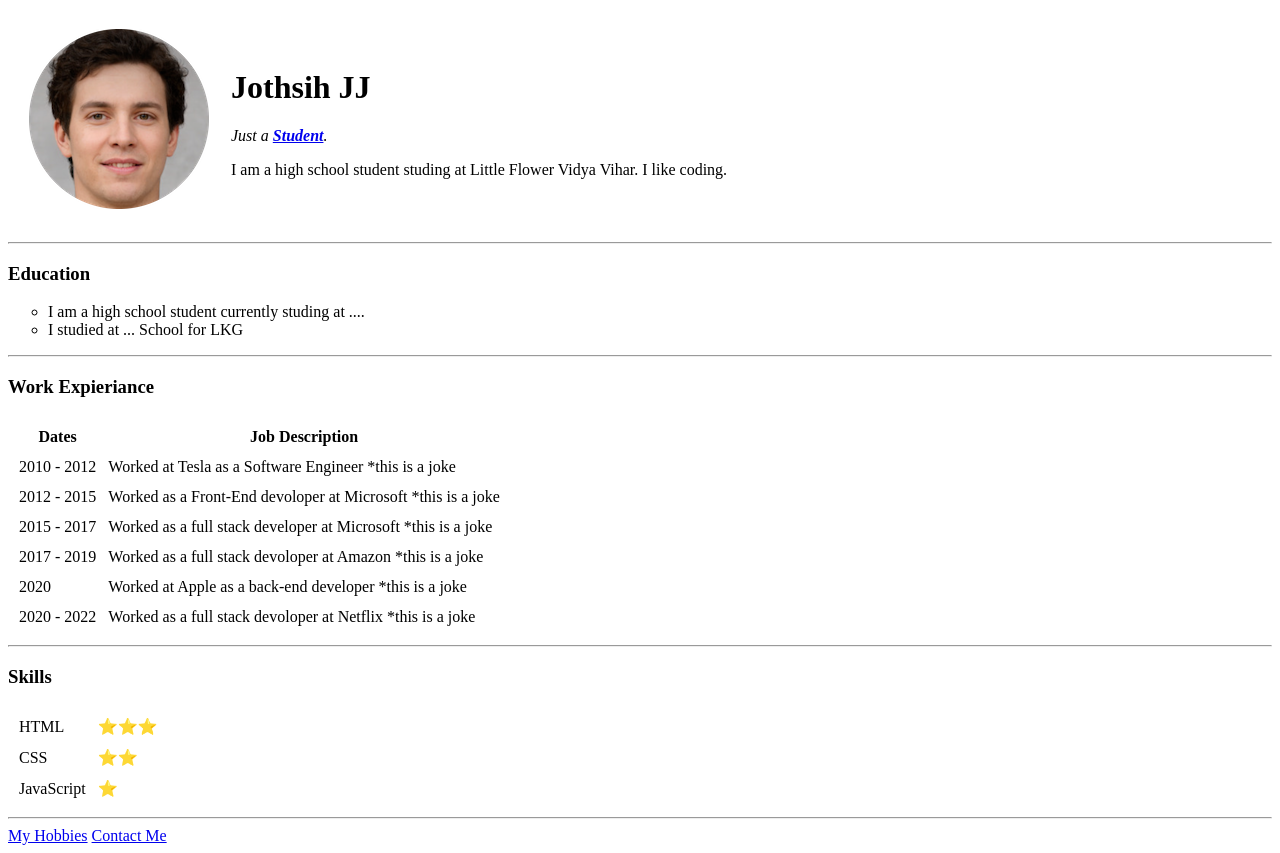
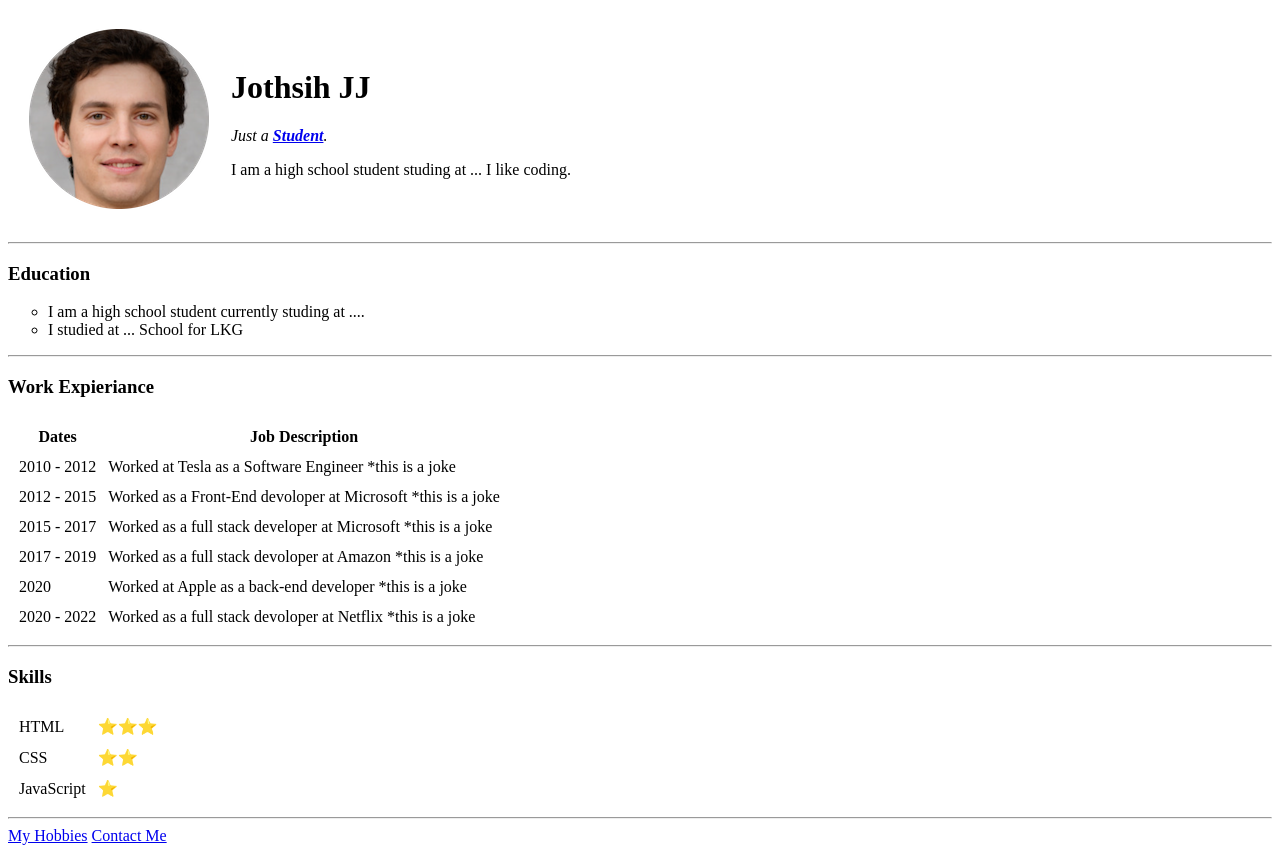
Before and after one commit to JothishJJ/PersonalWebsiteUsingJustHTML, a plain HTML site: page index.html in a window 1280 px wide. Drawn offline with Linux system fonts and the light colour scheme.

Commit message:
Important Update

```diff
--- a/index.html
+++ b/index.html
@@ -12,7 +12,7 @@
             <td><img src="images/37268474-fake-human-circle-img.png" alt="Jothish's Profile picture not mine."></td>
             <td><h1>Jothsih JJ</h1>
                 <p><em>Just a <strong><a href="https://api.ndla.no/image-api/raw/O0CAiV9m.jpg?width=480">Student</a></strong>.</em></p>
-                <p>I am a high school student studing at Little Flower Vidya Vihar. I like coding.</p>
+                <p>I am a high school student studing at ... I like coding.</p>
             </td>
         </tr>
     </table>
```
